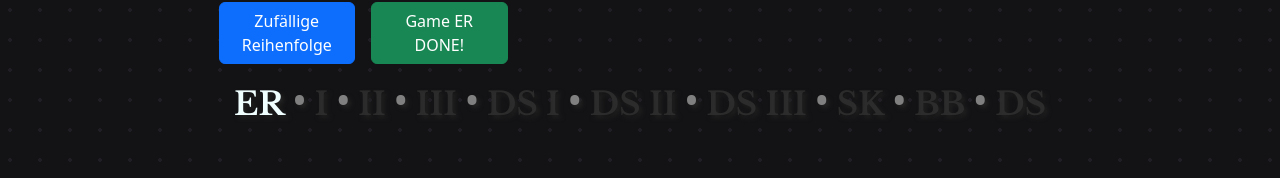
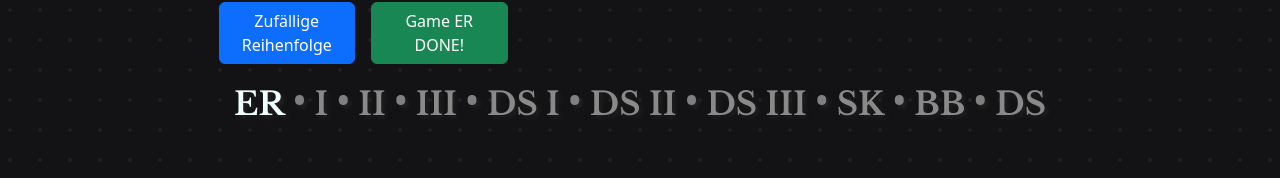
Before and after one commit to deadofarceus/DedosOverlays, a React (Vite) app: page /NoDeathRun in a window 1280 px wide. Shown: the part 330-508 px from the top of the page. Built offline with nearby package versions, Linux system fonts and the light colour scheme; no server answers.

Commit message:
fix: change color

```diff
--- a/src/components/nodeathrun/NoDeathRunGames.tsx
+++ b/src/components/nodeathrun/NoDeathRunGames.tsx
@@ -22,7 +22,7 @@ function NoDeathRunGames({ games }: NoDeathRunGamesProps) {
                   game.status === "PLAYING"
                     ? "azure"
                     : game.status === "OPEN"
-                    ? "#313131d1"
+                    ? "#a3a3a3d1"
                     : "#08ff08",
               }}
             >
```
